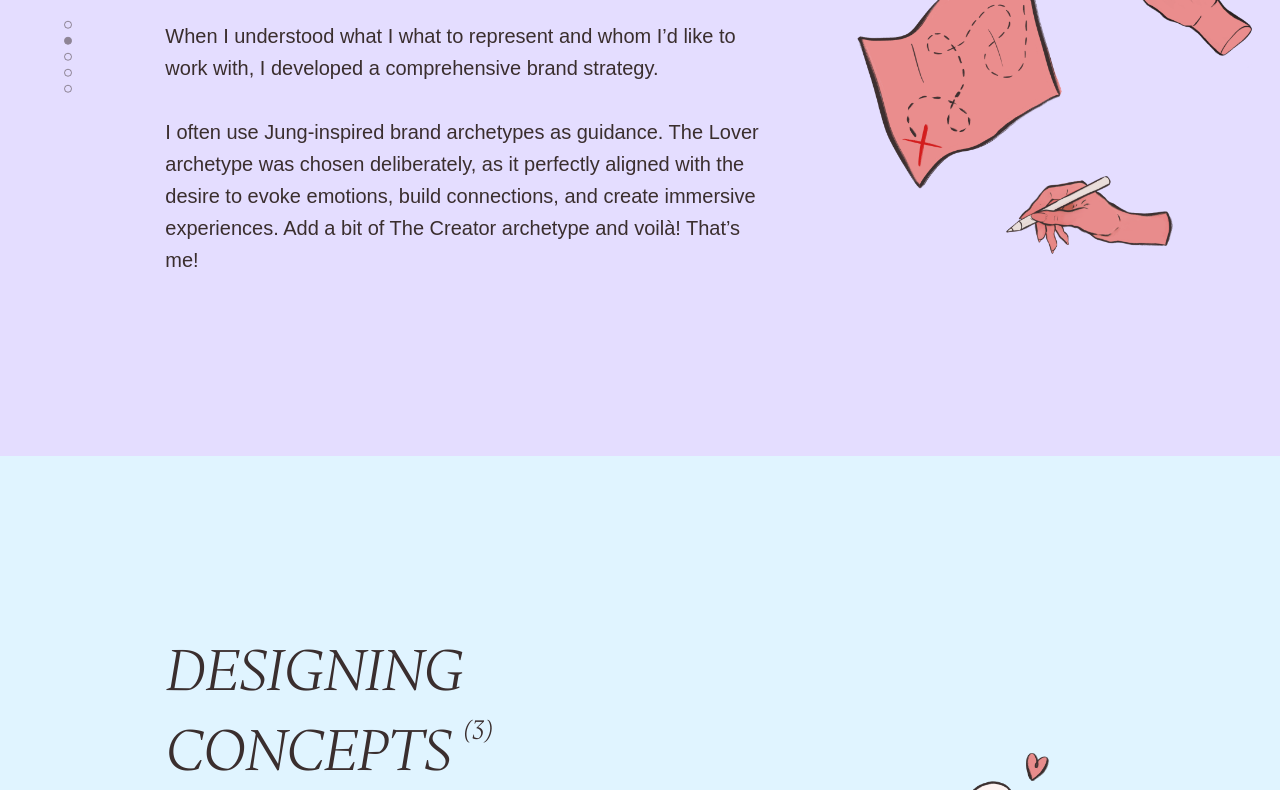
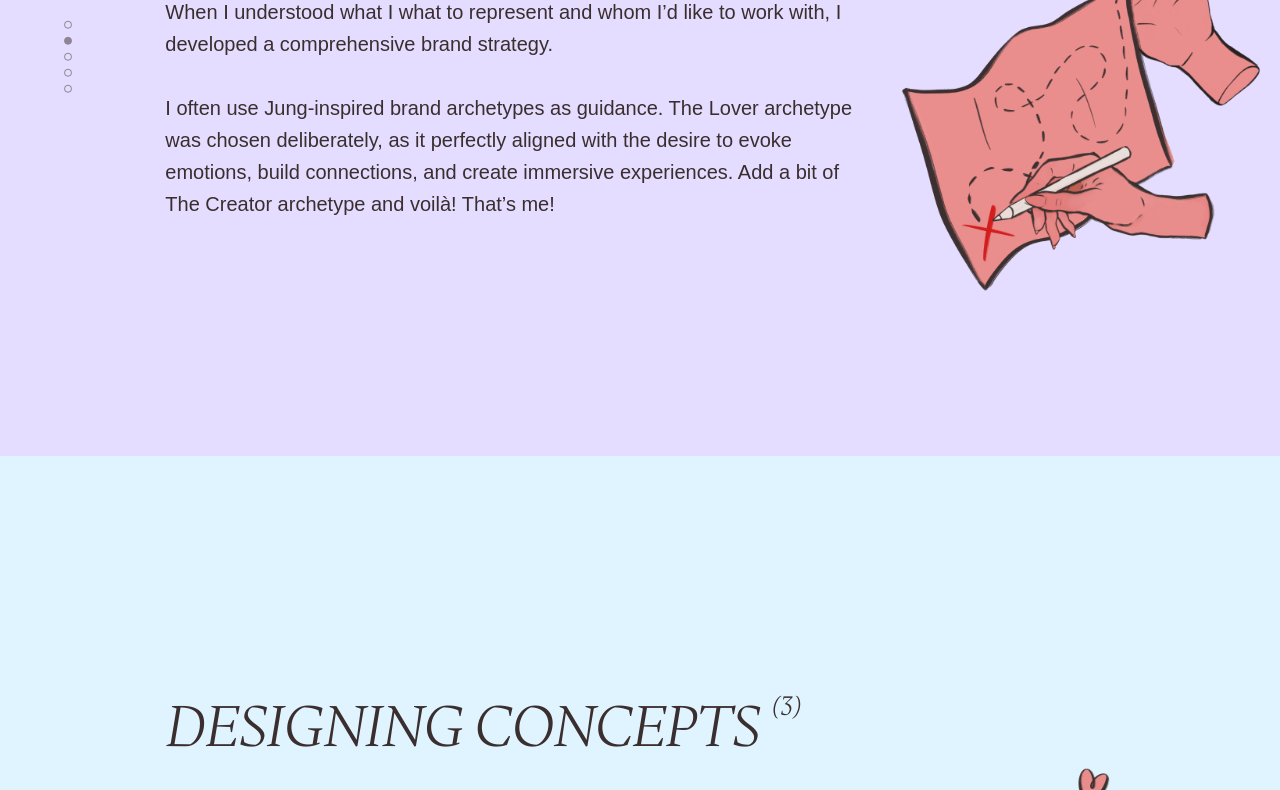
Before and after one commit to JSerwatka/pikne-studio-portfolio, an Astro site: page /case-study in a window 1280 px wide. Shown: the part 499-1289 px from the top of the page. Built offline with nearby package versions, Linux system fonts and the light colour scheme; Astro itself is replaced by a stand-in of ours; a web font is replaced by a local one.

Commit message:
feat: use flex for desktop

```diff
--- a/src/components/CaseStudy/Section.astro
+++ b/src/components/CaseStudy/Section.astro
@@ -9,19 +9,18 @@ interface Props {
 const { class: className, step } = Astro.props;
 // TODO: adjust img sizes on screens
 // TODO: make sure that it fits on one screen and is in center
+// TODO: change grid to flex (mobile)
 ---
 
 <div
     data-scroll-animation-container
-    class:list={["h-screen text-dark-chocolate", "px-4", "sm:px-16", "lg:pr-0", className]}
+    class:list={["min-h-screen text-dark-chocolate", "px-4", "sm:px-16", "lg:flex lg:items-center lg:pr-0", className]}
 >
-    <div class:list={["grid h-full grid-cols-12 grid-rows-2", "gap-y-4", "lg:grid-rows-none lg:gap-y-0"]}>
-        <div
-            class:list={[
-                "col-span-12 row-span-1 row-start-2",
-                "lg:col-span-6 lg:col-start-2 lg:row-span-1 lg:row-start-1 lg:self-center"
-            ]}
-        >
+    <div class:list={["grid h-full grid-cols-12 grid-rows-2", "gap-y-4", "lg:flex lg:gap-y-0"]}>
+        <div class:list={["self-center", "col-span-2 col-start-1 row-span-1 row-start-1", "lg:basis-1/12"]}>
+            <Stepper step={step} class="[&>circle]:stroke-dark-chocolate" />
+        </div>
+        <div class:list={["col-span-12 row-span-1 row-start-2", "lg:basis-7/12 lg:self-center"]}>
             <div class="text-header__2 mb-6 uppercase">
                 <slot name="title" /><sup class="text-paragraph__quote pl-3 align-text-top tracking-wide">({step})</sup>
             </div>
@@ -30,23 +29,15 @@ const { class: className, step } = Astro.props;
             </div>
         </div>
         <div
-            data-imgs-container
             class:list={[
-                "relative h-[300px] w-[300px] self-center justify-self-center [&>*]:absolute",
-                "col-span-9 col-start-3 row-span-1 row-start-1",
-                "lg:col-span-5 lg:col-start-8 lg:row-span-1 lg:row-start-1"
+                "w-full self-center justify-self-center ",
+                "col-span-11 col-start-2 row-span-1 row-start-1",
+                "lg:flex lg:basis-4/12 lg:justify-end"
             ]}
         >
-            <slot name="images" />
-        </div>
-        <div
-            class:list={[
-                "self-center",
-                "col-span-3 col-start-1 row-span-1 row-start-1",
-                "lg:col-span-2 lg:col-start-1"
-            ]}
-        >
-            <Stepper step={step} class="[&>circle]:stroke-dark-chocolate" />
+            <div data-imgs-container class:list={["relative h-[300px] w-full max-w-[400px]  [&>*]:absolute"]}>
+                <slot name="images" />
+            </div>
         </div>
     </div>
 </div>
@@ -95,6 +86,6 @@ const { class: className, step } = Astro.props;
             defaultOptions: { ease: "ease" }
         };
 
-        scroll(timeline(sequence, options), { target: animationContainer, offset: ["25% end", "end end"] });
+        // scroll(timeline(sequence, options), { target: animationContainer, offset: ["25% end", "end end"] });
     });
 </script>
--- a/src/pages/case-study.astro
+++ b/src/pages/case-study.astro
@@ -138,16 +138,17 @@ const animatedImagesConfig: AnimatedImagesConfigType = {
 ---
 
 <Layout title="test">
+    <div class="overflow-hidden">
         <Section class="bg-lilac" step={2}>
             <Fragment slot="title">STRATEGY & PLANNING</Fragment>
             <Fragment slot="description">
                 <p>
-                When I understood what I what to represent and whom I’d like to work with, I developed a comprehensive
-                brand strategy.
+                    When I understood what I what to represent and whom I’d like to work with, I developed a
+                    comprehensive brand strategy.
                 </p>
                 <p>
-                I often use Jung-inspired brand archetypes as guidance. The Lover archetype was chosen deliberately, as
-                it perfectly aligned with the desire to evoke emotions, build connections, and create immersive
+                    I often use Jung-inspired brand archetypes as guidance. The Lover archetype was chosen deliberately,
+                    as it perfectly aligned with the desire to evoke emotions, build connections, and create immersive
                     experiences. Add a bit of The Creator archetype and voilà! That’s me!
                 </p>
             </Fragment>
@@ -198,9 +199,9 @@ const animatedImagesConfig: AnimatedImagesConfigType = {
             <Fragment slot="title">DESIGNING THE WEBSITE</Fragment>
             <Fragment slot="description">
                 <p>
-                I think about an online portfolio as an opportunity to showcase my style and creativity. Understanding
-                the importance of a compelling online presence, I designed the website to let visitors explore my
-                creative process. I wanted the audience to feel connected and invited to my inner world.
+                    I think about an online portfolio as an opportunity to showcase my style and creativity.
+                    Understanding the importance of a compelling online presence, I designed the website to let visitors
+                    explore my creative process. I wanted the audience to feel connected and invited to my inner world.
                 </p>
                 <p>
                     As I wanted everyone to enjoy the experience, I paid attention to accessibility issues such as color
@@ -225,8 +226,9 @@ const animatedImagesConfig: AnimatedImagesConfigType = {
         <Section class="bg-volt" step={5}>
             <Fragment slot="title">Launch and Promotion</Fragment>
             <Fragment slot="description">
-            Let’s show the world the beauty we’ve crafted together! I will provide you with clear instructions on usage
-            of all of the visual elements for consistency. I will be always here for you in case of doubts or problems.
+                Let’s show the world the beauty we’ve crafted together! I will provide you with clear instructions on
+                usage of all of the visual elements for consistency. I will be always here for you in case of doubts or
+                problems.
             </Fragment>
             <Fragment slot="images">
                 {
@@ -243,4 +245,5 @@ const animatedImagesConfig: AnimatedImagesConfigType = {
                 }
             </Fragment>
         </Section>
+    </div>
 </Layout>
```
Lines whose indentation alone changed are shown as unchanged.
